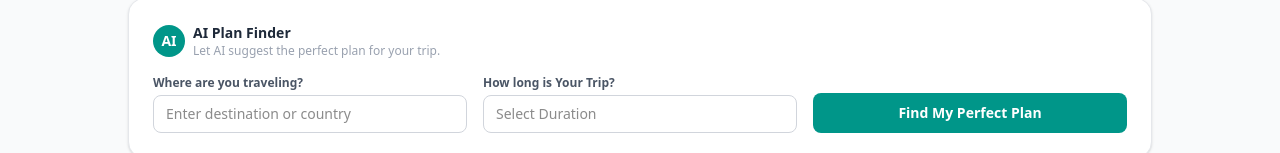
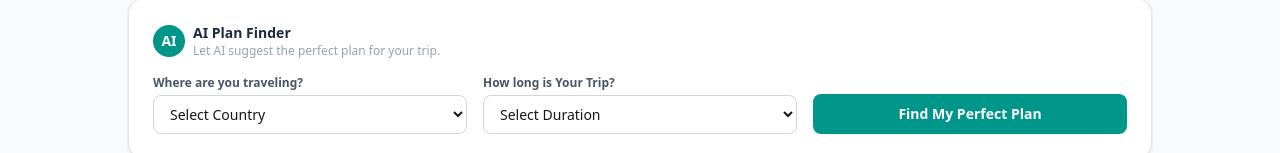
Before and after one commit to ZoikoGroup/zoikoorbitNew-reactNext, a Next.js app: page / in a window 1280 px wide. Shown: the part 799-952 px from the top of the page. Built offline with nearby package versions, Linux system fonts and the light colour scheme.

Commit message:
Implemented Ai Plan finder routing and filtering flow

```diff
--- a/app/page.tsx
+++ b/app/page.tsx
@@ -2,7 +2,8 @@
 
 import { useState } from "react";
 import Image from "next/image";
-
+import { useRouter } from "next/navigation";
+import variations from "../public/data/variations.json";
 // ─── DATA ────────────────────────────────────────────────────────────────────
 
 const stats = [
@@ -266,6 +267,43 @@ function HeroSection() {
 function TravelPlanChooser() {
   const [destination, setDestination] = useState("");
   const [duration, setDuration] = useState("");
+  const router = useRouter();
+
+const handleSearch = () => {
+  if (!destination || !duration) {
+    alert("Please enter destination and duration");
+    return;
+  }
+
+  const matchedCountry =
+    variations.filter_options.countries.find(
+      (country) =>
+        country.label
+          .toLowerCase()
+          .includes(destination.toLowerCase())
+    );
+
+  if (!matchedCountry) {
+    alert("Country not found");
+    return;
+  }
+
+  const matchedDuration =
+    variations.filter_options.duration.find(
+      (d) =>
+        d.label.toLowerCase() ===
+        duration.toLowerCase()
+    );
+
+  if (!matchedDuration) {
+    alert("Duration not found");
+    return;
+  }
+
+  router.push(
+    `/plans?country=${matchedCountry.slug}&duration=${matchedDuration.slug}`
+  );
+};
 
   return (
     <section className="bg-gray-50   dark:bg-gray-900 dark:text-white   pt-16 pb-10 px-4 md:px-16">
@@ -295,28 +333,50 @@ function TravelPlanChooser() {
               <label className="block text-xs font-semibold text-gray-600 mb-1">
                 Where are you traveling?
               </label>
-              <input
-                type="text"
-                placeholder="Enter destination or country"
-                value={destination}
-                onChange={(e) => setDestination(e.target.value)}
-                className="w-full border border-gray-300 rounded-lg px-3 py-2 text-sm focus:outline-none focus:ring-2 focus:ring-teal-500"
-              />
+              <select
+  value={destination}
+  onChange={(e) => setDestination(e.target.value)}
+                className=" dark:text-black w-full border border-gray-300 rounded-lg px-3 py-2 text-sm focus:outline-none focus:ring-2 focus:ring-teal-500"
+>
+  <option value="">Select Country</option>
+
+  {variations.filter_options.countries.map((country) => (
+    <option
+      key={country.slug}
+      value={country.label}
+      className="text-black"
+    >
+      {country.label}
+    </option>
+  ))}
+</select>
             </div>
             <div>
               <label className="block text-xs font-semibold text-gray-600 mb-1">
                 How long is Your Trip?
               </label>
-              <input
-                type="text"
-                placeholder="Select Duration"
-                value={duration}
-                onChange={(e) => setDuration(e.target.value)}
+              <select
+  value={duration}
+  onChange={(e) => setDuration(e.target.value)}
                 className="w-full border border-gray-300 rounded-lg px-3 py-2 text-sm focus:outline-none focus:ring-2 focus:ring-teal-500"
-              />
+>
+  <option value="">Select Duration</option>
+
+  {variations.filter_options.duration.map((d) => (
+    <option
+      key={d.slug}
+      value={d.label}
+      className="text-black"
+    >
+      {d.label}
+    </option>
+  ))}
+</select>
             </div>
-            <button className="bg-teal-600 hover:bg-teal-700 text-white font-semibold px-6 py-2.5 rounded-lg text-sm transition-all">
-              Find My Perfect Plan
+<button
+  onClick={handleSearch}
+  className="bg-teal-600 hover:bg-teal-700 text-white font-semibold px-6 py-2.5 rounded-lg text-sm transition-all"
+>              Find My Perfect Plan
             </button>
           </div>
         </div>
--- a/app/plans/page.tsx
+++ b/app/plans/page.tsx
@@ -1,5 +1,5 @@
 "use client";
-
+import { useSearchParams } from "next/navigation";
 import { useEffect, useMemo, useState } from "react";
 import { ActiveFiltersBar, type ActiveChip } from "../components/active-filters-bar";
 import { FilterSidebar } from "../components/filter-sidebar";
@@ -14,6 +14,13 @@ import { BuyPlanModal, type Plan } from "../components/BuyPlanModal";
 import { variationToPlan } from "../lib/variation-to-plan";
 
 export default function PlansPage() {
+  const searchParams = useSearchParams();
+
+  const selectedCountry =
+    searchParams.get("country");
+
+  const selectedDuration =
+    searchParams.get("duration");
     const [data, setData] = useState<VariationsFile | null>(null);
     const [error, setError] = useState<string | null>(null);
     const [page, setPage] = useState(1);
@@ -56,11 +63,35 @@ export default function PlansPage() {
   );
 
   // Compute matching variations + group + sort
+// Compute matching variations + sort
 const cards = useMemo(() => {
   if (!data) return [];
-  const matching = applyFilters(data.variations, filters);
-  return sortVariations(matching, sortKey);
-}, [data, filters, sortKey]);
+
+  // Merge dashboard params with sidebar filters
+  const updatedFilters = {
+    ...filters,
+    region: filters.region || selectedCountry,
+    duration: filters.duration || selectedDuration,
+  };
+
+  // Apply filters
+  let matching = applyFilters(
+    data.variations,
+    updatedFilters
+  );
+
+  // Sort plans
+  return sortVariations(
+    matching,
+    sortKey
+  );
+}, [
+  data,
+  filters,
+  sortKey,
+  selectedCountry,
+  selectedDuration,
+]);
 
 // Reset to page 1 whenever filters or sort change
 useEffect(() => {
```
